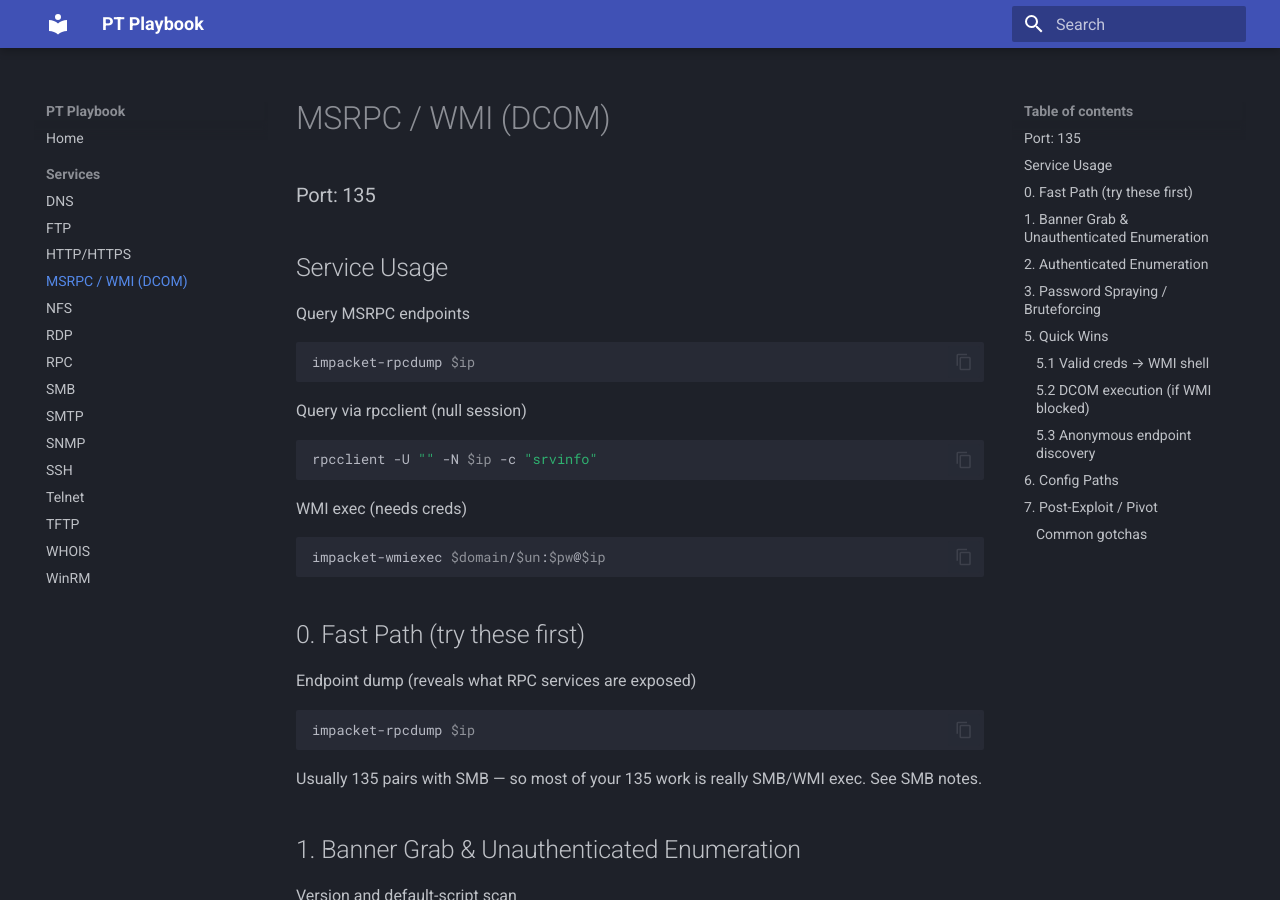
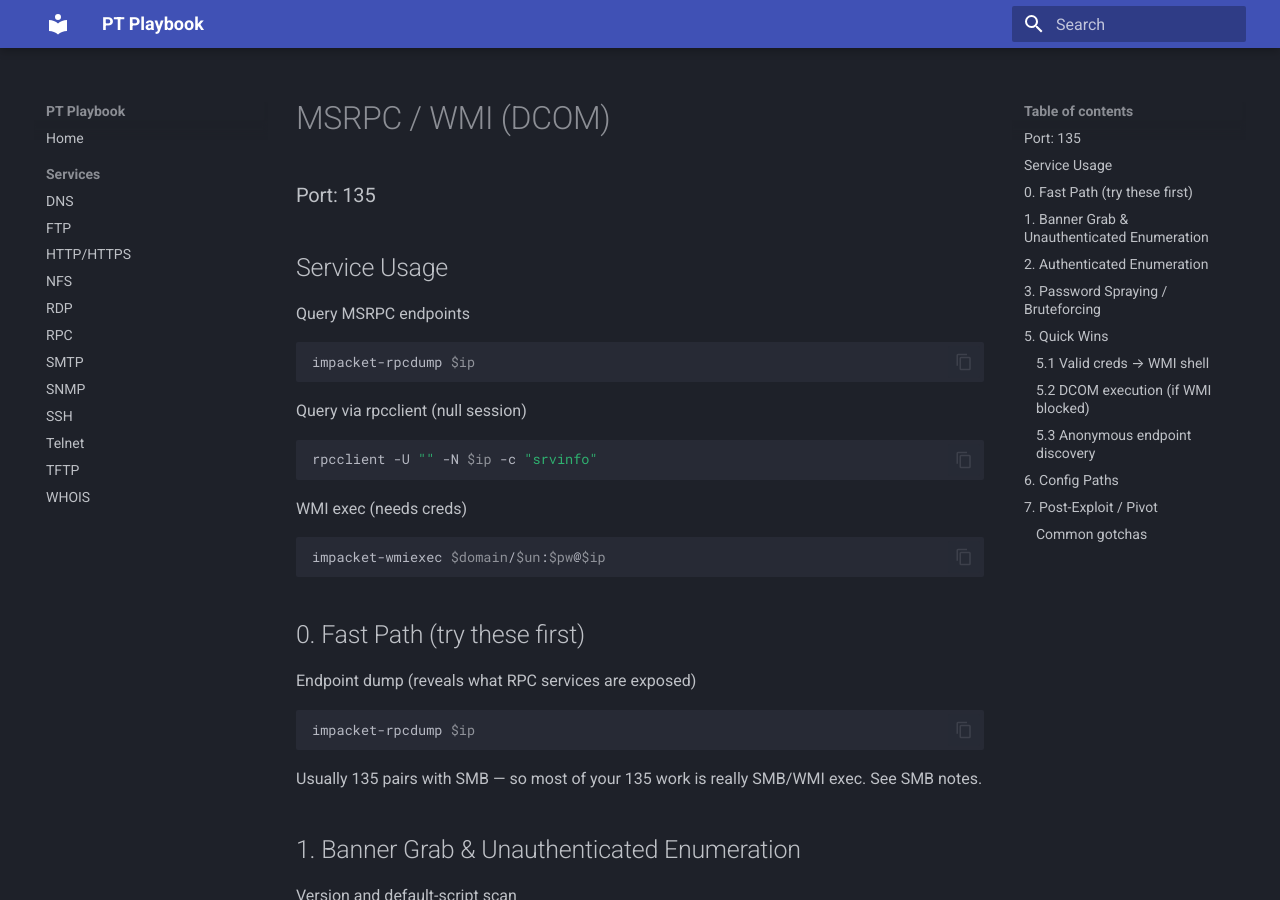
Before and after one commit to stafford-m/pt-playbook, an MkDocs documentation site: the page built from docs/Active Directory/msrpc.md, in a window 1280 px wide and 900 px high. Built offline with MkDocs 1.6.1 and Material for MkDocs 9.7.7, drawn with Linux system fonts in a browser that asks for light colours.

Commit message:
moved files around

```diff
--- a/mkdocs.yml
+++ b/mkdocs.yml
@@ -34,15 +34,12 @@ nav:
       - services/dns.md
       - services/ftp.md
       - services/http.md
-      - services/msrpc.md
       - services/nfs.md
       - services/rdp.md
       - services/rpc.md
-      - services/smb.md
       - services/smtp.md
       - services/snmp.md
       - services/ssh.md
       - services/telnet.md
       - services/tftp.md
       - services/whois.md
-      - services/winrm.md
```
Also changed, not shown: docs/Active Directory/kerberos.md (renamed from docs/extras/kerberos.md), docs/Active Directory/msrpc.md (renamed from docs/services/msrpc.md), docs/Active Directory/smb.md (renamed from docs/services/smb.md), docs/Active Directory/winrm.md (renamed from docs/services/winrm.md).
